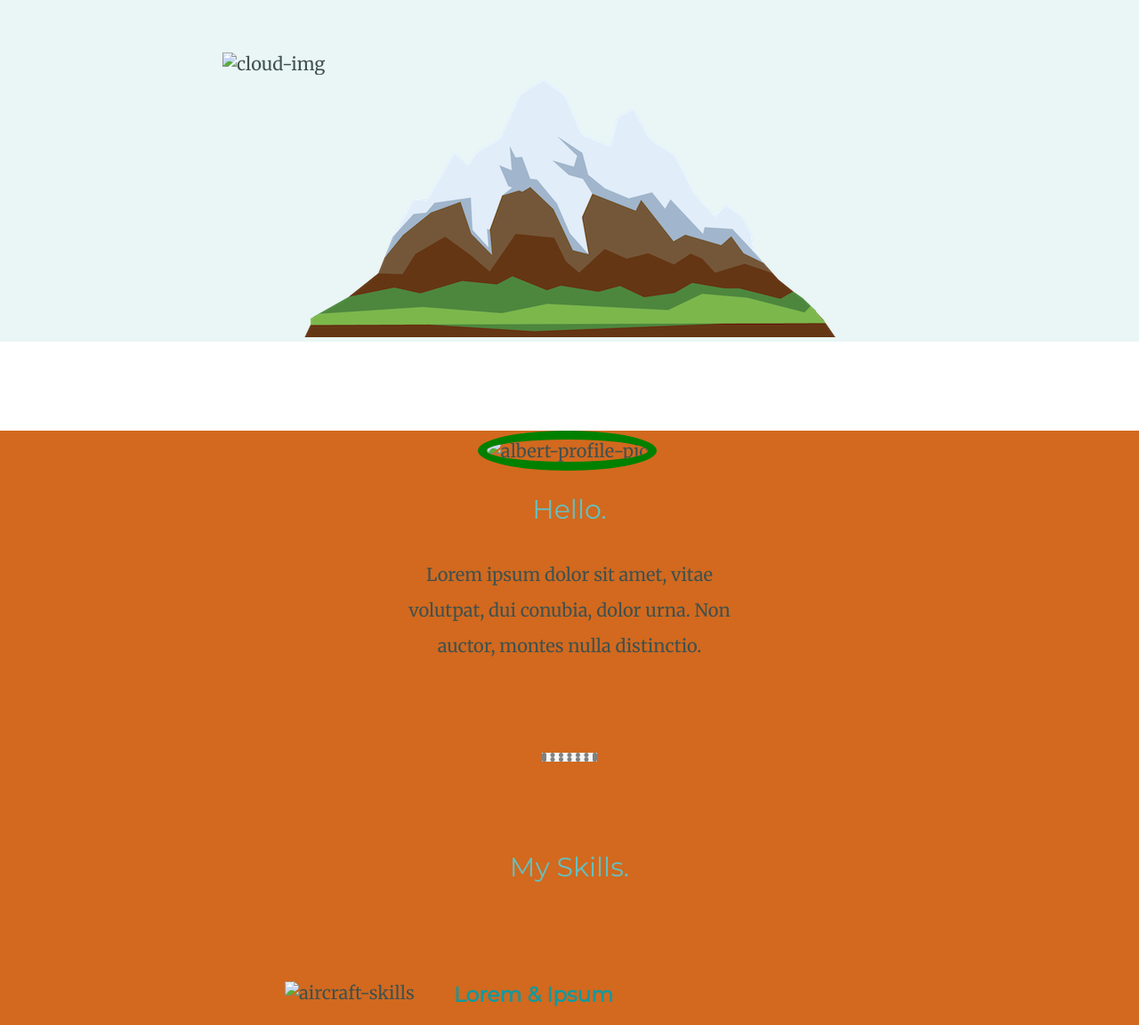
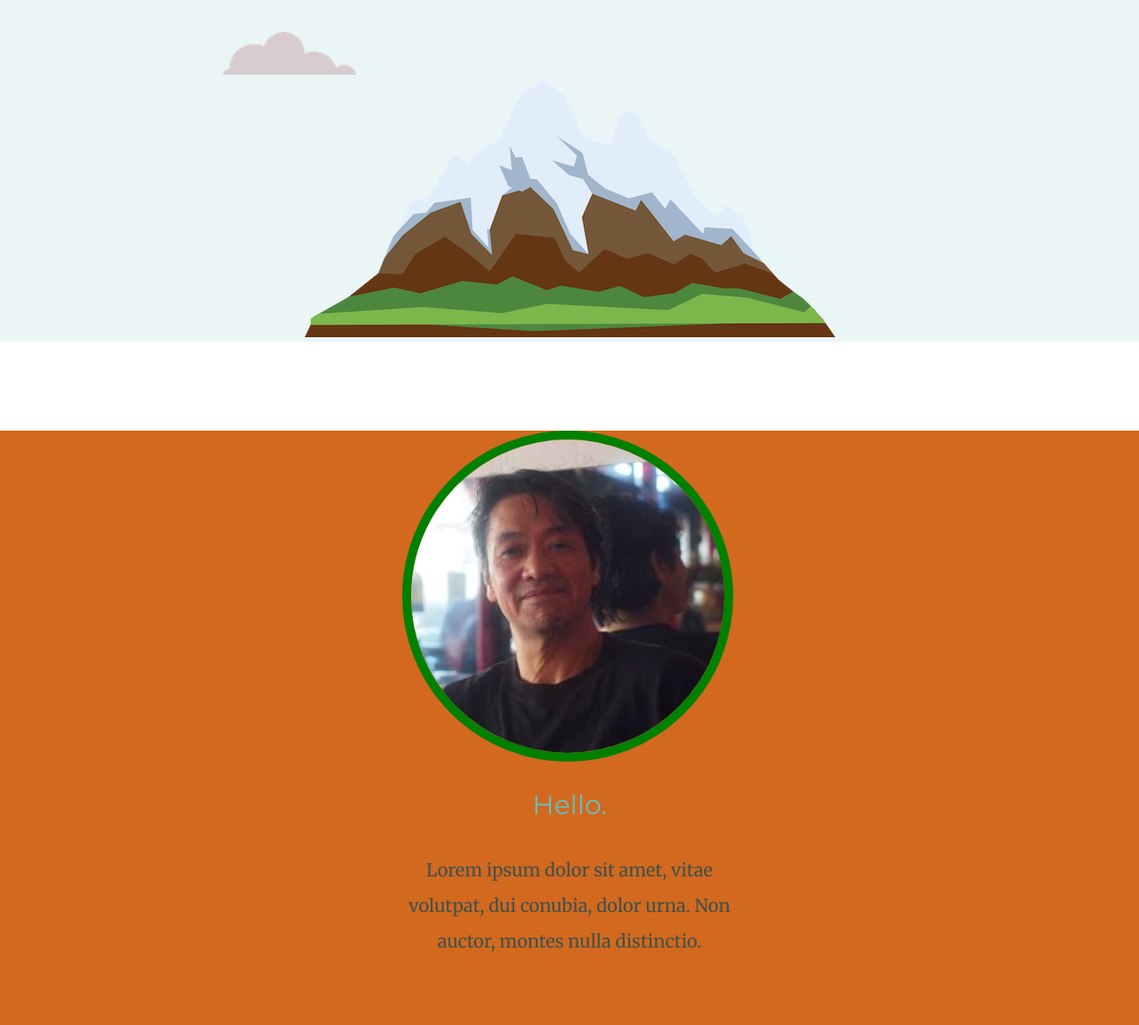
Before and after one commit to albhom67NASET/CV, a plain HTML site: page index.html in a window 1280 px wide. Shown: the part 357-1509 px from the top of the page at 89% size. Drawn offline with Linux system fonts and the light colour scheme; files that its build step writes are made by us from their sources; files whose address does not match are found by name.

Commit message:
Update index.html
1. update to make compatible at GIT.
2. removed director link for /image/...

```diff
--- a/index.html
+++ b/index.html
@@ -4,7 +4,7 @@
     <meta charset="UTF-8">
      <title>albert hom</title>
     <link rel="icon"  href="favicon.ico">
-    <link rel="stylesheet" href="css/styles.css">
+    <link rel="stylesheet" href="styles.css">
     <link href="https://fonts.googleapis.com/css?family=Merriweather|Montserrat|Sacramento&display=swap" rel="stylesheet">
 
 </head>
@@ -20,7 +20,7 @@
 
      <h2>A <span class="pro">Pro</span>grammer</h2>
 
-    <img class="bottom-cloud" src="images/cloud.png" alt="cloud-img">
+    <img class="bottom-cloud" src="cloud.png" alt="cloud-img">
     <img src="images/mountain.png" alt="mountain-img">
     </div>
 
@@ -28,7 +28,7 @@
 
  <div class="middle-container">
   <div class="profile">
-      <img class="albert-profile thick-green-border" src="images/al hom-3.jpg" alt="albert-profile-pic">
+      <img class="albert-profile thick-green-border" src="al hom-3.jpg" alt="albert-profile-pic">
     <img src="" alt="">
     <h2>Hello.</h2>
     <p class="intro">Lorem ipsum dolor sit amet, vitae volutpat, dui conubia, dolor urna. Non auctor, montes nulla distinctio.</p>
@@ -37,14 +37,14 @@
   <div class="skills">
     <h2>My Skills.</h2>
     <div class="skill-row">
-        <img class="aircraft-img" width=25% src="images/P1000642-c-vc-2015.png" alt="aircraft-skills">
+        <img class="aircraft-img" width=25% src="P1000642-c-vc-2015.png" alt="aircraft-skills">
 
       <h3>Lorem & Ipsum</h3>
       <p> Lorem ipsum dolor sit amet, quis in duis, iaculis id felis. Consectetuer vestibulum, nunc urna lectus, erat ligula. Hendrerit nam, ut lorem eros.</p>
     </div>
     <hr>
     <div class="skill-row">
-        <img class="face1-img" width=25% src="images/P1000657-vc-2015.jpg" alt="face1">
+        <img class="face1-img" width=25% src="P1000657-vc-2015.jpg" alt="face1">
       <h3>Lorem Ipsum Dolor</h3>
       <p>Lorem ipsum dolor sit amet, mauris sed consectetuer. Etiam et eu, bibendum interdum, lacus quis mauris. Curabitur wisi, rutrum nam.</p>
     </div>
```
